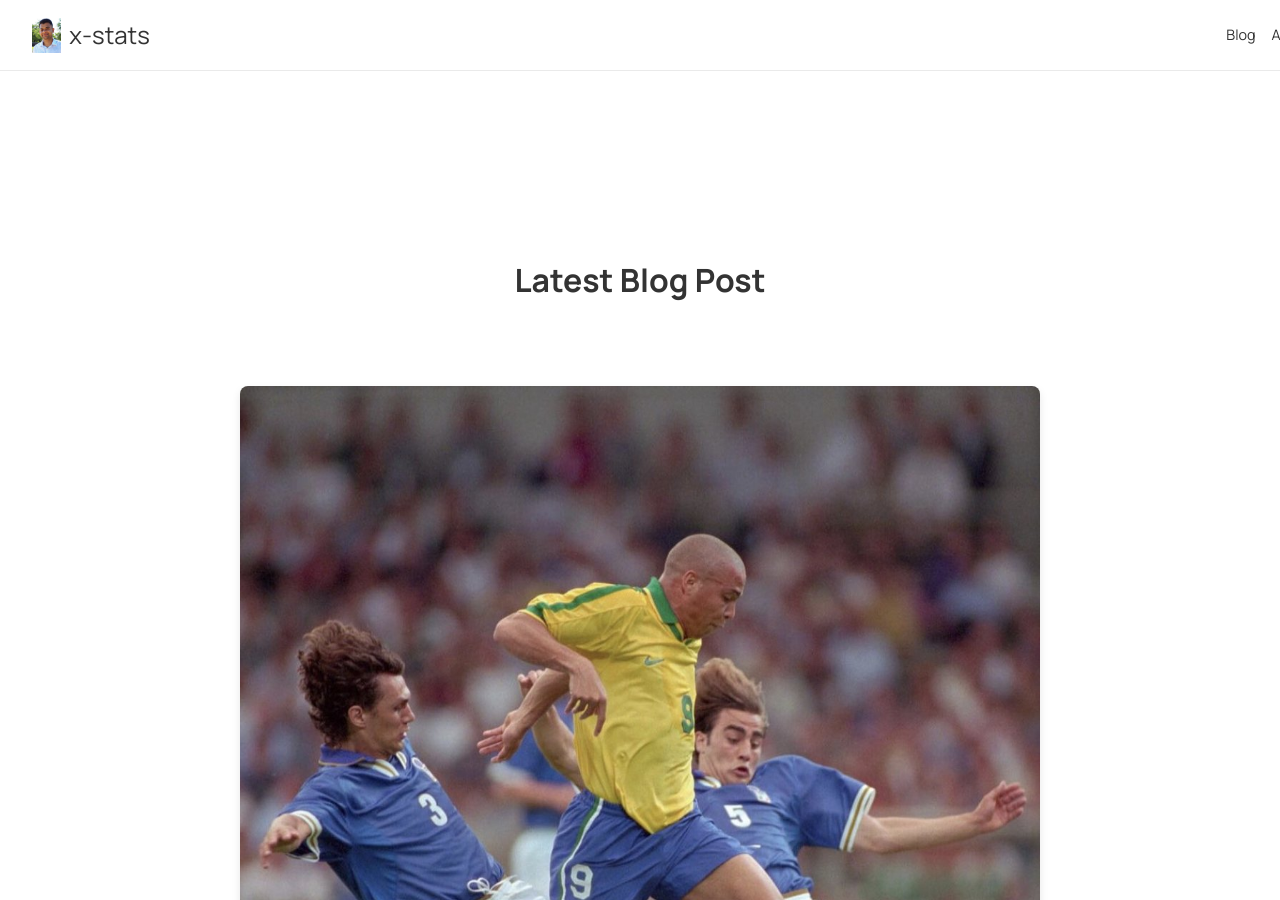
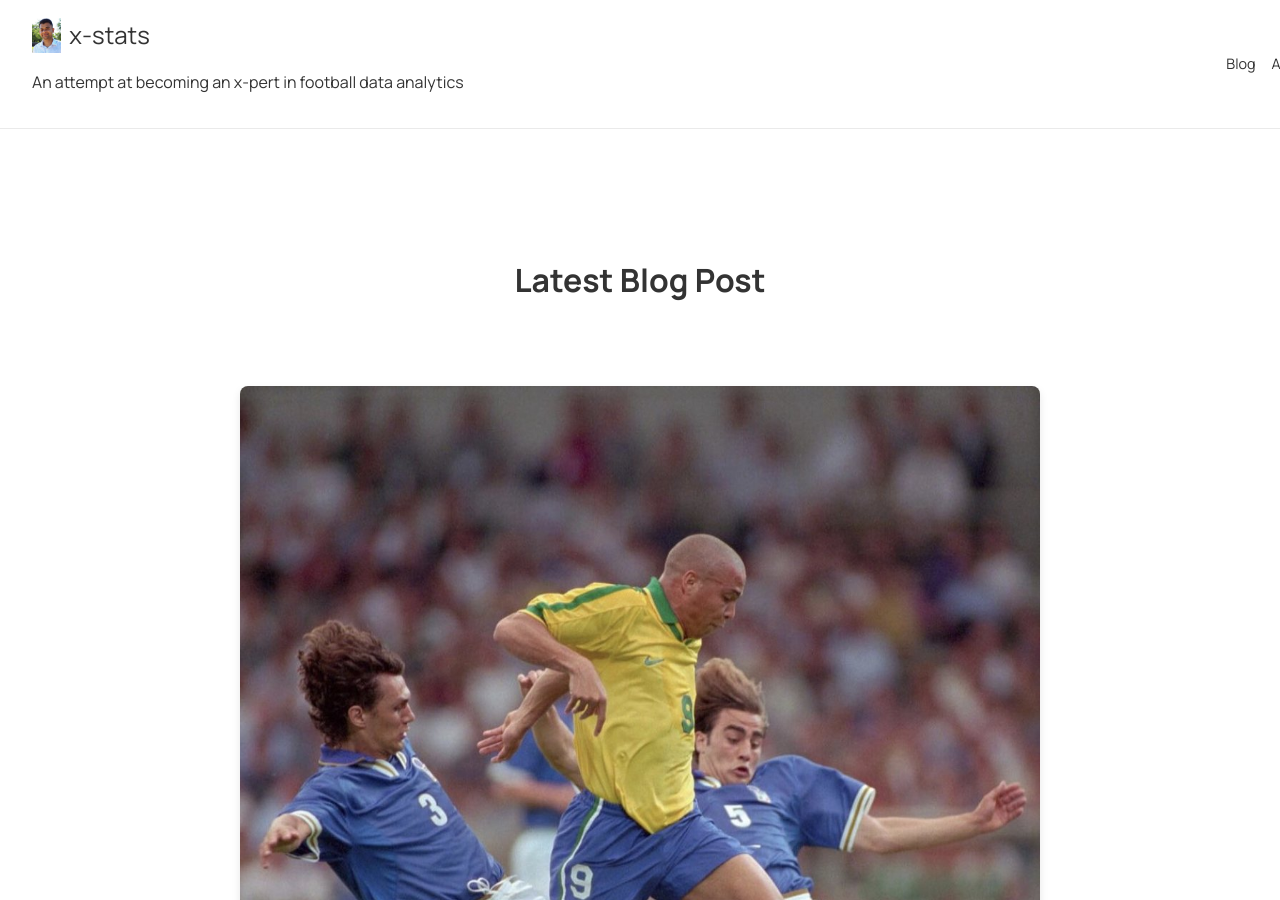
Before and after one commit to u3mukher/x-stats, a Jekyll site: the page built from index.md, in a window 1280 px wide and 900 px high. Built offline with Jekyll 4.4.1, drawn with Linux system fonts in a browser that asks for light colours.

Commit message:
Update header.html

```diff
--- a/_includes/header.html
+++ b/_includes/header.html
@@ -6,8 +6,7 @@
         <img src="{{ '/assets/images/logo.png' | relative_url }}" alt="Logo" class="logo">
         <span class="site-title">x-stats</span>
       </a>
-      <!-- Temporarily hide or shorten the subtitle if necessary -->
-      <!-- <p class="site-subtitle">An attempt at becoming an x-pert in football data analytics</p> -->
+      <p class="site-subtitle">An attempt at becoming an x-pert in football data analytics</p>
     </div>
     <nav class="site-nav">
       <ul>
```
